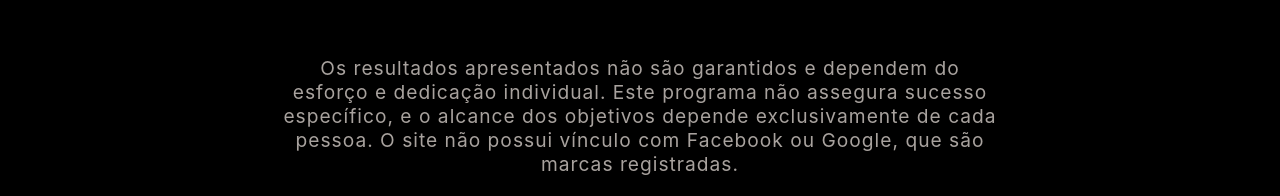
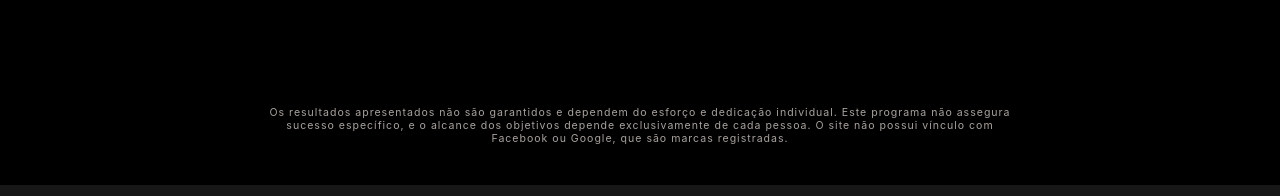
Before and after one commit to DEVBORGES1/LINKTHREE, a plain HTML site: page SALES PAGE/SELL.html in a window 1280 px wide. Shown: the part 3334-3530 px from the top of the page. Drawn offline with Linux system fonts and the light colour scheme.

Commit message:
resultados

```diff
--- a/SALES PAGE/SELL.CSS
+++ b/SALES PAGE/SELL.CSS
@@ -124,6 +124,12 @@ p {
     box-shadow: 0 2px 4px rgba(0, 0, 0, 0.2);
 }
 
+.resultados {
+    color: var(--color-neutral-30);
+    font-size: 0.55rem;
+
+}
+
 footer {
     font-size: 0.55rem;
     width: 100%;
--- a/SALES PAGE/SELL.html
+++ b/SALES PAGE/SELL.html
@@ -70,12 +70,15 @@
             </p>
             <button class="cta-button">Quero Acessar</button>
             <br><br><br><br><br><br><br><br><br><br><br><br><br><br><br><br><br><br><br><br><br><br><br><br><br>
+        </section>
+            <div class="resultados">
             <p class="disclaimer">
                 Os resultados apresentados não são garantidos e dependem do esforço e dedicação individual.
                 Este programa não assegura sucesso específico, e o alcance dos objetivos depende exclusivamente de cada pessoa.
                 O site não possui vínculo com Facebook ou Google, que são marcas registradas.
             </p>
-        </section>
+        </div>
+
     </div>
 
     <footer>
```
